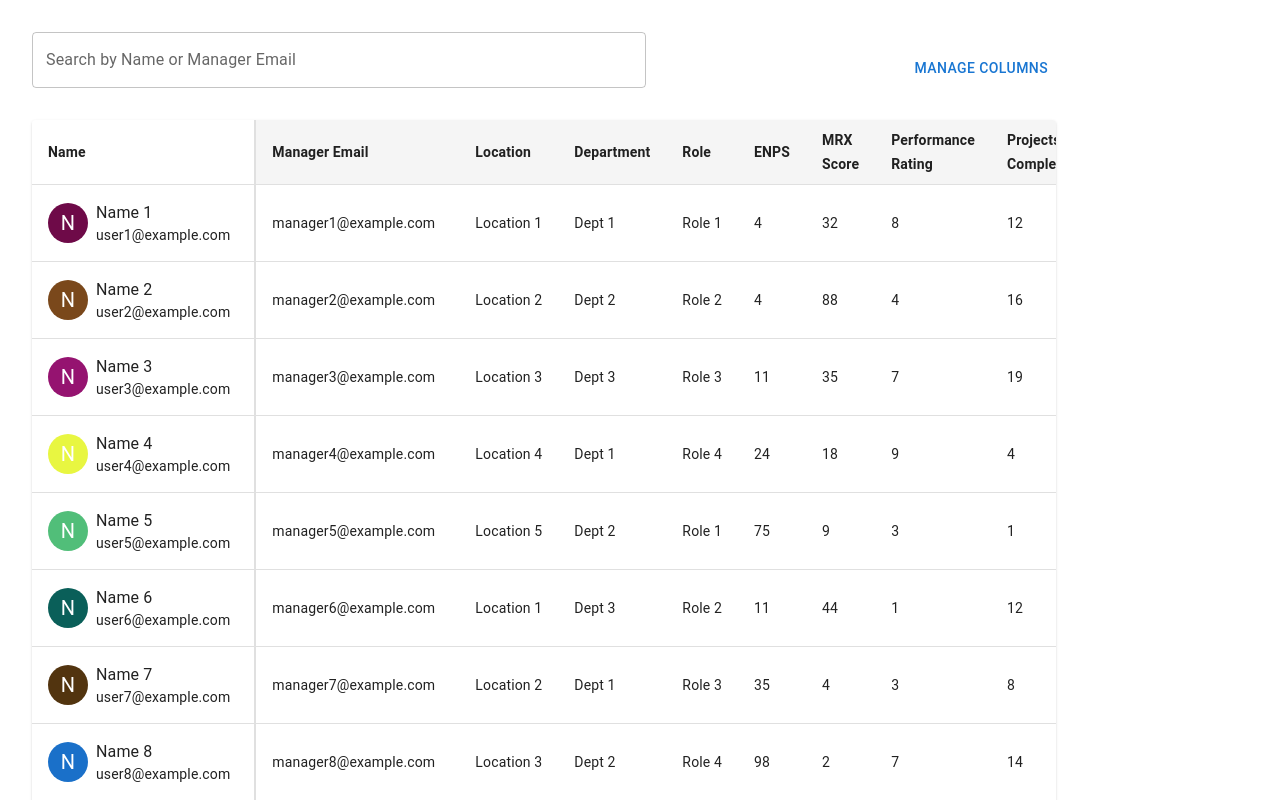
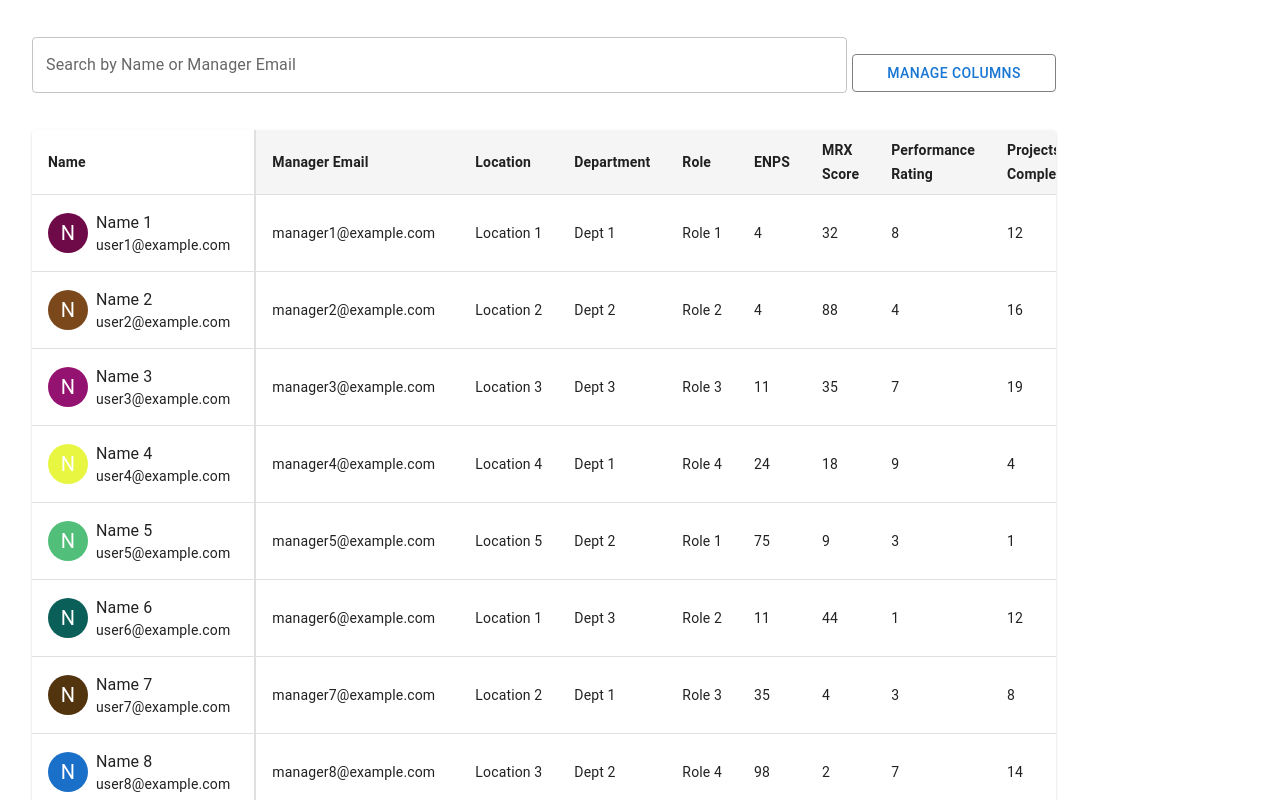
Before and after one commit to rish271/table_x, a React (Create React App) app: page / in a window 1280 px wide. Shown: the top 800 px of the page. Built offline with nearby package versions, Linux system fonts and the light colour scheme.

Commit message:
css fixes

```diff
--- a/src/App.js
+++ b/src/App.js
@@ -176,8 +176,10 @@ const ManageableTable = () => {
         style={{
           display: "flex",
           width: "100%",
-          justifyContent: "space-between",
+          justifyContent: "center",
           alignItems: "center",
+          padding:'5px',
+          gap:'5px'
         }}
       >
         <TextField
@@ -186,9 +188,9 @@ const ManageableTable = () => {
           fullWidth
           value={search}
           onChange={(e) => setSearch(e.target.value)}
-          style={{ marginBottom: "1rem", width: "60%" }}
+          style={{ marginBottom: "1rem", width: "80%" }}
         />
-        <Button onClick={() => setOpenModal(true)}>Manage Columns</Button>
+        <Button onClick={() => setOpenModal(true)} sx={{border:'1px solid gray',width:'20%'}}>Manage Columns</Button>
       </div>
       <TableContainer
         component={Paper}
```
